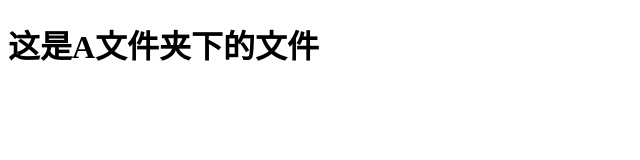
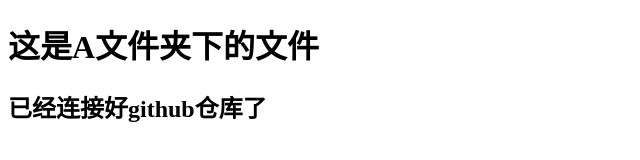
Before and after one commit to ZDshin/git-demo, a plain HTML site: page index.html in a window 1280 px wide. Shown: the whole page, without its empty margins (0-640 px from the left). Drawn offline with Linux system fonts and the light colour scheme.

Commit message:
A文件夹下的仓库提交的

```diff
--- a/index.html
+++ b/index.html
@@ -10,6 +10,7 @@
 
 <body>
     <h1>这是A文件夹下的文件</h1>
+    <h2>已经连接好github仓库了</h2>
 </body>
 
 </html>
```
